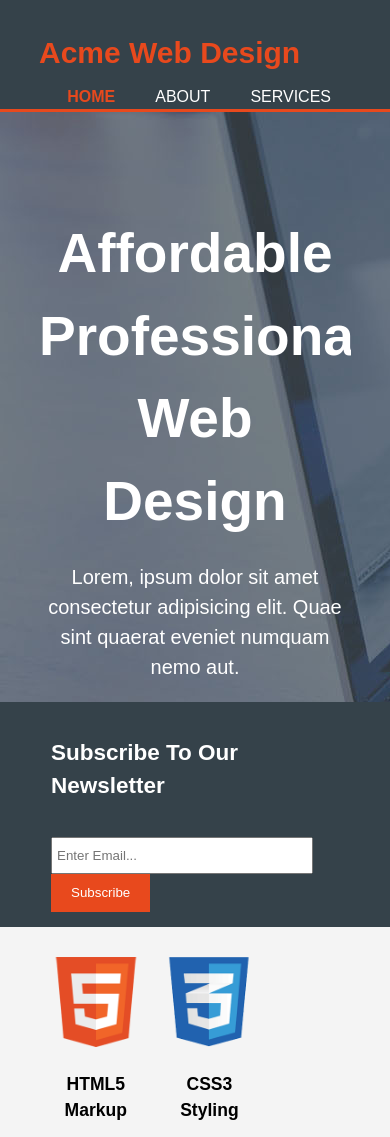
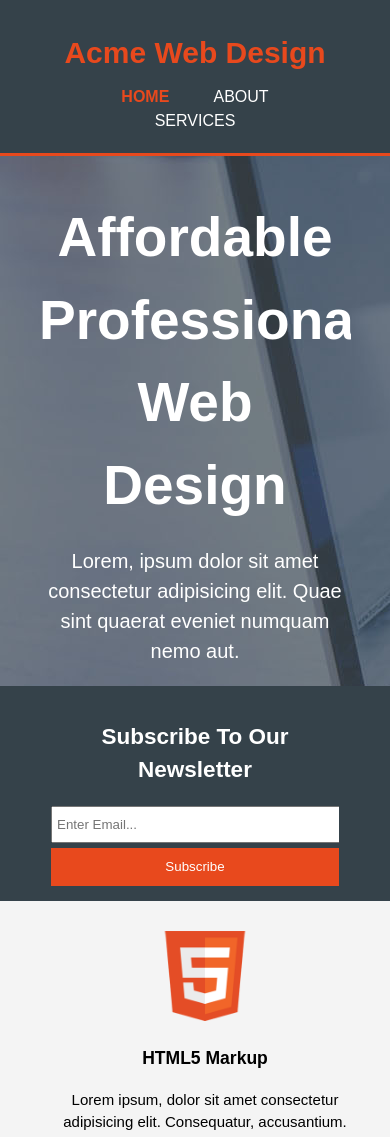
Before and after one commit to ccasey79/Layout-Practice, a plain HTML site: page project_tasks/responsive-layout-site/index.html in a window 390 px wide. Shown: the top 1137 px of the page. Drawn offline with Linux system fonts and the light colour scheme.

Commit message:
html css - responsive layout site complete

```diff
--- a/project_tasks/responsive-layout-site/style.css
+++ b/project_tasks/responsive-layout-site/style.css
@@ -175,3 +175,31 @@ footer {
   background: #e8491d;
   text-align: center;
 }
+
+/* Media Queries */
+
+@media (max-width: 768px) {
+  header #branding, header nav, header nav li, #newsletter h1, #newsletter form, #boxes .box, article#main-col, aside#sidebar {
+    float: none;
+    text-align: center;
+    width: 100%;
+  }
+
+  header {
+    padding-bottom: 20px;
+  }
+
+  #showcase h1 {
+    margin-top: 40px;
+  }
+
+  #newsletter button, .quote button {
+    display: block;
+    width: 100%;
+  }
+
+  #newsletter form input[type='email'], quote input, .quote textarea{
+    width: 100%;
+    margin-bottom: 5px;
+  }
+}
```
